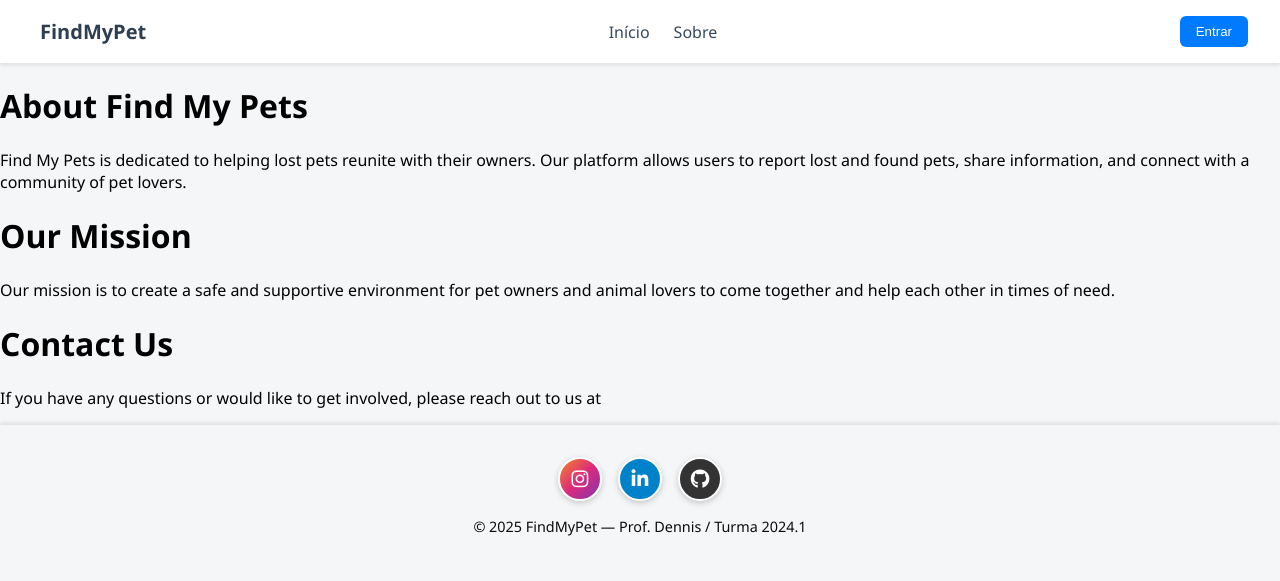
After one commit to dhyonatanfolador/FIND_MY_PET, a Django app: page /about/ in a window 1280 px wide. The commit adds this page. Shown: the top 581 px of the page. Run offline with Django 5.2, Linux system fonts and the light colour scheme.

Commit message:
Aprimorando o design e adicionando página "Sobre"

```diff
--- a/app_pets/templates/app_pets/base.html
+++ b/app_pets/templates/app_pets/base.html
@@ -4,7 +4,6 @@
 <head>
     <meta charset="UTF-8">
     <meta name="viewport" content="width=device-width, initial-scale=1.0">
-    <link rel="icon" href="{% static 'app_pets/img/logo_tratada_fundo_escuro_compacto.svg' %}">
     <link rel="stylesheet" href="{% static 'app_pets/css/style.css' %}">
     <link href="https://fonts.googleapis.com/css?family=Roboto:300,400,500,700&display=swap" rel="stylesheet"/>
     <link href="https://cdnjs.cloudflare.com/ajax/libs/font-awesome/6.0.0/css/all.min.css" rel="stylesheet"/>
--- /dev/null
+++ b/app_pets/templates/app_pets/pages/about.html
@@ -0,0 +1,20 @@
+{% extends "app_pets/base.html" %}
+{% block title %}About - Find My Pets{% endblock title %}
+
+{% block content %}
+{% include 'app_pets/partials/header.html' %}
+
+<div class="container mt-5">
+    <h1>About Find My Pets</h1>
+    <p>Find My Pets is dedicated to helping lost pets reunite with their owners. Our platform allows users to report lost and found pets, share information, and connect with a community of pet lovers.</p>
+    <h1>Our Mission</h1>
+    <p>Our mission is to create a safe and supportive environment for pet owners and animal lovers to come together and help each other in times of need.</p>
+    <h1>Contact Us</h1>
+    <p>If you have any questions or would like to get involved, please reach out to us at</p>
+</div>
+
+{% endblock content %}
+
+{% block footer %}
+    {% include 'app_pets/partials/footer.html' %}
+{% endblock footer %}
--- a/app_pets/templates/app_pets/pages/home.html
+++ b/app_pets/templates/app_pets/pages/home.html
@@ -4,11 +4,9 @@
 {% block content %}
 {% include 'app_pets/partials/header.html' %}
 
-<html lang="pt-br" data-bs-theme="dark">
-
 <div class="container">
     <h1>Welcome to Find My Pets</h1>
-    <p>Your one-stop solution for finding lost pets.</p>
+    <p>Your trusted platform to help lost pets reunite with their owners. Report lost and found pets, share information, and connect with a community of pet lovers.</p>
 </div>
 
 {% endblock content %}
--- a/app_pets/templates/app_pets/partials/header.html
+++ b/app_pets/templates/app_pets/partials/header.html
@@ -6,12 +6,11 @@
 <header>
     <nav class="navbar">
         <a href="/" class="brand">
-            <img src="{% static 'app_pets/img/logo_tratada_fundo_escuro.svg' %}" alt="Logo" class="logo">
             <span class="logo-text">FindMyPet</span>
         </a>
         <ul class="nav-links">
             <li><a href="/">Início</a></li>
-            <li><a href="#">Sobre</a></li>
+            <li><a href="/about">Sobre</a></li>
         </ul>
         <button class="login-btn">Entrar</button>
     </nav>
--- a/app_pets/urls.py
+++ b/app_pets/urls.py
@@ -1,6 +1,8 @@
+from turtle import home
 from django.urls import path
 from . import views
 
 urlpatterns = [
-    path('', views.home, name='home'),
+    path('', views.home),
+    path('about/', views.about),
 ]
--- a/app_pets/views.py
+++ b/app_pets/views.py
@@ -3,3 +3,6 @@ from django.shortcuts import render
 # Create your views here.
 def home(request):
     return render(request, 'app_pets/pages/home.html')
+
+def about(request):
+    return render(request, 'app_pets/pages/about.html')
```
